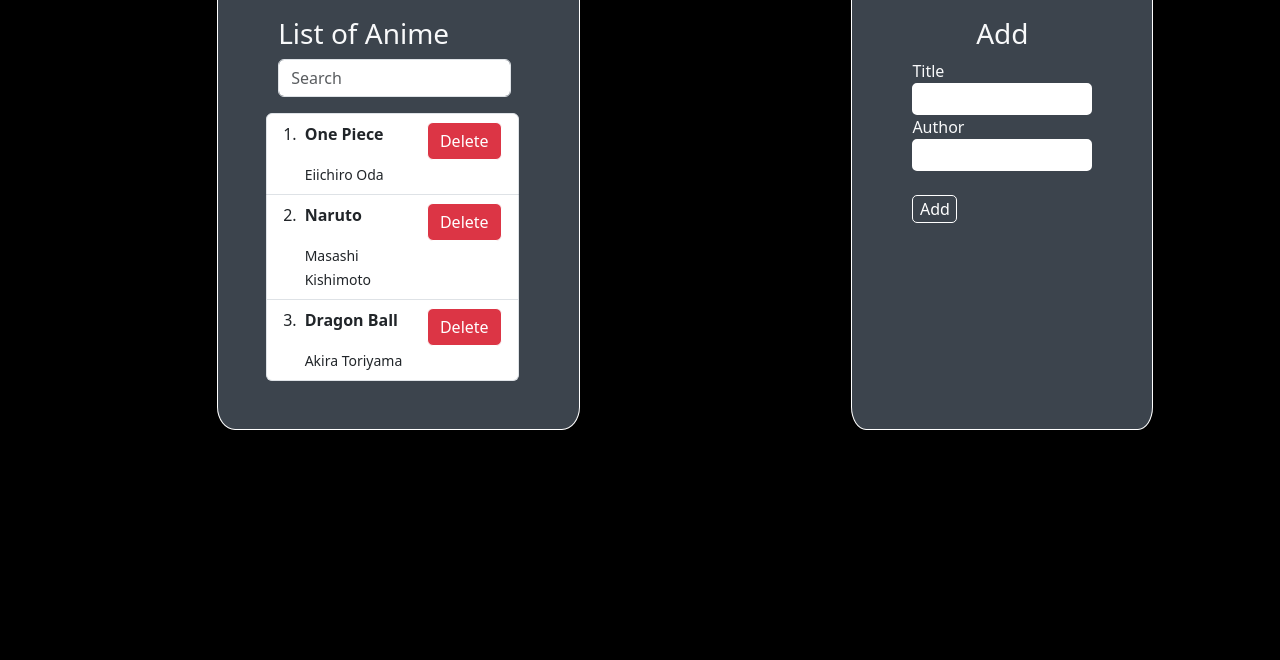
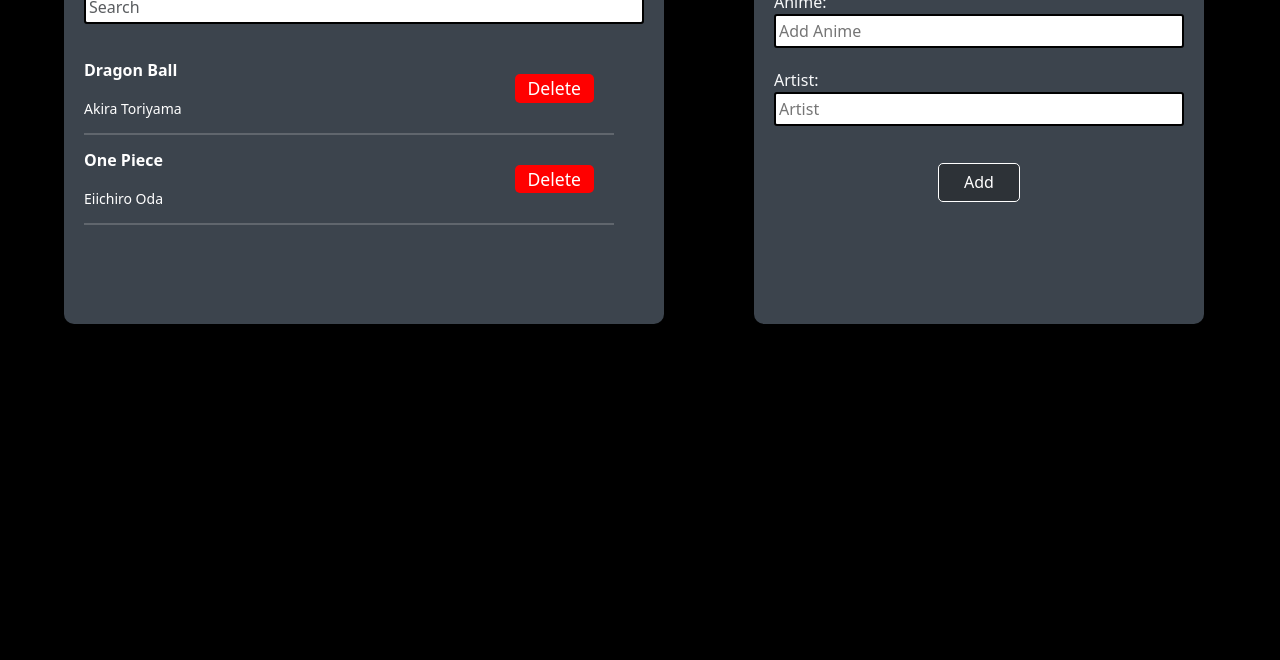
Before and after one commit to neil761/Web-System-Laboratory, a plain HTML site: page Act2/index.html in a window 1280 px wide. Shown: the part 140-800 px from the top of the page. Drawn offline with nearby package versions, Linux system fonts and the light colour scheme.

Commit message:
Add files via upload

```diff
--- a/Act2/app.js
+++ b/Act2/app.js
@@ -1,57 +1,121 @@
-const title = document.getElementById('title');
-const author = document.getElementById('author');
-const button = document.getElementById('button');
-const ol = document.getElementById('Anime');
-const list = document.querySelector('#Anime');
+// Working add and delete function
 
-//deleting
-list.addEventListener('click', function(e){
-    if(e.target.classList.contains('delete')){
-        const li = e.target.closest('li');
+const animeTitleForm = document.querySelector('#add-anime-title');
+const animeArtistForm = document.querySelector('#add-artist');
+const addButton = document.querySelector('#add-button');
+
+let animeTitleValue = '';
+let animeArtistValue = '';
+
+// Handle anime title input
+animeTitleForm.addEventListener('input', function(e) {
+    animeTitleValue = e.target.value;
+});
+
+// Handle anime artist input
+animeArtistForm.addEventListener('input', function(e) {
+    animeArtistValue = e.target.value;
+});
+
+// Add button click event
+addButton.addEventListener('click', function(e) {
+    e.preventDefault();
+
+    // Check if both title and artist are filled
+    if (animeTitleValue && animeArtistValue) {
+        addAnimeToPlaylist(animeTitleValue, animeArtistValue);
+    } else {
+        alert('Both fields are required!');
+    }
+});
+
+// Function to add the anime to the playlist
+function addAnimeToPlaylist(title, artist) {
+    // Create new list item
+    const li = document.createElement('li');
+    li.classList.add('list-searchpart'); // Add class for styling
+
+    const animetitle = document.createElement('p');
+    const animeartist = document.createElement('small');
+    const deleteBtn = document.createElement('button');
+    const hr = document.createElement('hr');
+
+
+    animetitle.textContent = title;
+    animeartist.textContent = artist;
+    deleteBtn.textContent = 'Delete';
+
+
+    deleteBtn.classList.add('delete');
+    animetitle.classList.add('anime-title');
+    animeartist.classList.add('artist');
+
+    // Create a wrapper div for title and artist
+    const animeInfoDiv = document.createElement('div');
+    animeInfoDiv.classList.add('anime-info'); // Add class for styling
+    animeInfoDiv.appendChild(animetitle);
+    animeInfoDiv.appendChild(animeartist);
+
+    // Append elements to the <li>
+    li.appendChild(animeInfoDiv);
+    li.appendChild(deleteBtn);
+
+
+    const list = document.querySelector('#anime-list ul');
+    list.appendChild(li);
+    list.appendChild(hr);
+
+    // Reset the forms after adding
+    animeTitleForm.reset();
+    animeArtistForm.reset();
+
+    // Clear the stored values
+    animeTitleValue = '';
+    animeArtistValue = '';
+}
+
+// Handle the delete functionality
+const list = document.querySelector('#anime-list ul');
+
+list.addEventListener('click', function(e) {
+    if (e.target.className === 'delete') {
+        const li = e.target.parentElement;
+        const hr = li.nextElementSibling;
+
+        if (hr && hr.tagName === 'HR') {
+            hr.parentNode.removeChild(hr);
+        }
         list.removeChild(li);
     }
-})
+});
 
 
 
-button.addEventListener('click', () =>{
-    //get value from input form
-    const newTitle = title.value;
-    const newAuthor = author.value;
+// searchbar function
+const searchBar = document.querySelector('.search-anime-part');
+const List = document.querySelector('#anime-list ul');
 
-    //create element
-    const p = document.createElement('p');
-    const small = document.createElement('small');
-    const button = document.createElement('button')
-    const div1 = document.createElement('div');
-    const div2 = document.createElement('div');
-    const li = document.createElement('li');
+searchBar.addEventListener('keyup', function(e) {
+    const term = e.target.value.toLowerCase();
+    const animeItems = list.getElementsByTagName('li');
 
-    //set value to the element
-    p.innerHTML = newTitle;
-    small.innerHTML = newAuthor;
-    button.innerHTML = "Delete"
+    Array.from(animeItems).forEach(function(animeItem) {
+        const title = animeItem.querySelector('.anime-title').textContent;
 
-    //add class to element
-    small.classList.add('author', 'fw-light');
-    button.classList.add('btn', 'btn-danger');
-    div1.classList.add('fw-bold');
-    div2.classList.add('ms-2', 'me-auto');
-    li.classList.add('list-group-item', 'd-flex', 'justify-content-between', 'align-items-start');
+        // Check if the title contains the search term
+        if (title.toLowerCase().indexOf(term) !== -1) {
+            animeItem.style.display = 'flex'; // Show the item with flex layout
+        } else {
+            animeItem.style.display = 'none'; // Hide if it doesn't match
+        }
+    });
 
-
-    //create container
-
-
-    div1.append(p);
-    div1.append(small);
-    div2.append(div1);
-    li.append(div2);
-    li.append(button)
-
-
-    //append to list
-    ol.append(li);
-
-    console.log(li)
-})
+    // Ensure HRs remain visible
+    const hrElements = list.querySelectorAll('hr');
+    hrElements.forEach(hr => {
+        // Control visibility of HR based on previous and next li visibility
+        const prevLiVisible = hr.previousElementSibling && hr.previousElementSibling.style.display !== 'none';
+        const nextLiVisible = hr.nextElementSibling && hr.nextElementSibling.style.display !== 'none';
+        hr.style.display = (prevLiVisible || nextLiVisible) ? 'block' : 'none'; // Show/hide based on visibility of adjacent <li>
+    });
+});
--- a/Act2/index.html
+++ b/Act2/index.html
@@ -4,80 +4,66 @@
     <meta charset="UTF-8">
     <meta name="viewport" content="width=device-width, initial-scale=1.0">
     <link href="https://cdn.jsdelivr.net/npm/bootstrap@5.3.3/dist/css/bootstrap.min.css" rel="stylesheet" integrity="sha384-QWTKZyjpPEjISv5WaRU9OFeRpok6YctnYmDr5pNlyT2bRjXh0JMhjY6hW+ALEwIH" crossorigin="anonymous">
+    <title>Document</title>
     <link rel="stylesheet" href="list.css">
-    <title>Document</title>
 </head>
 <body>
-    <div class="row p-5">
 
-    <div class="container container-fluid">
-        <div class="row p-5">
-            <div class="col-12">
-              <h3 class="title text-light">List of Anime</h3>
+    <div class="container">
+        <div class="row add-search g-4">
+            <div class="search col" id="anime-list">
+                <h2 class="header-title">List of Anime</h2>
+                <input type="text" class="form-control search-anime-part" placeholder="Search">
+                <ul class="unlist">
+
+                    <li class="list-searchpart">
+                        <div class="anime-info">
+                            <p class="anime-title">Dragon Ball</p>
+                            <small class="artist">Akira Toriyama</small>
+                        </div>
+                        <button class="delete">Delete</button>
+                    </li>
+                    <hr>
+                    <li class="list-searchpart">
+                        <div class="anime-info">
+                            <p class="anime-title">One Piece</p>
+                            <small class="artist">Eiichiro Oda</small>
+                        </div>
+                        <button class="delete">Delete</button>
+                    </li>
+                    <hr>
+
+                </ul>
+
             </div>
 
-            <div class="col-12">
-                <form class=" d-flex col-12" role="search">
-                    <input class="form-control me-2" type="search" placeholder="Search" aria-label="Search">
-                </form>
-            </div>
+            <div class="add col" id="adding-anime">
+                <h2 class="header-title">Add Anime</h2>
 
-            <ol class="list-group list-group-numbered mt-3" id="Anime">
-                <li class="list-group-item d-flex justify-content-between align-items-start">
-                  <div class="ms-2 me-auto">
-                    <div class="fw-bold">
-                        <p>One Piece</p>
-                        <small class="author fw-light">Eiichiro Oda</small>
-                    </div>
-                  </div>
-                  <button type="button" class="btn btn-danger">Delete</button>
-                </li>
+                <div class="addAnime">
+                    <label for="anime-title" class="text-light">Anime:</label>
+                    <form id="add-anime-title">
+                        <input type="text" id="anime-title" name="anime-title" placeholder="Add Anime">
+                    </form>
+                </div>
 
-                <li class="list-group-item d-flex justify-content-between align-items-start">
-                  <div class="ms-2 me-auto">
-                    <div class="fw-bold">
-                        <p>Naruto</p>
-                        <small class="author fw-light">Masashi Kishimoto</small>
-                    </div>
-                  </div>
-                  <button type="button" class="btn btn-danger">Delete</button>
-                </li>
+                <div class="addArtist">
+                    <label for="artist" class="text-light">Artist:</label>
+                    <form id="add-artist">
+                        <input type="text" id="artist" name="artist" placeholder="Artist">
+                    </form>
+                </div>
 
-                <li class="list-group-item d-flex justify-content-between align-items-start">
-                  <div class="ms-2 me-auto">
-                    <div class="fw-bold">
-                        <p>Dragon Ball</p>
-                        <small class="author fw-light">Akira Toriyama</small>
-                    </div>
-                  </div>
-                  <button type="button" class="btn btn-danger">Delete</button>
-                </li>
-            </ol>
-        </div>
-    </div>
 
-    <div class="container container-fluid w-25">
-        <div class="row p-5">
-            <div class="col-12">
-              <h3 class="title text-light text-center">Add </h3>
-            </div>
-
-            <div action="#">
-                <label for="fname" class="na text-light">Title</label><br>
-                <input type="text" id="title" name="fname" class="but w-100"><br>
-                <label for="lname" class="na text-light">Author</label><br>
-                <input type="text" id="author" name="lname" class="but w-100"><br><br>
-                <input type="submit" value="Add" id="button" class="buts w-25">
+                <div class="Button-add">
+                    <button id="add-button">Add</button>
+                </div>
 
             </div>
         </div>
     </div>
-    </div>
 
-
-
-
-    <script src="https://cdn.jsdelivr.net/npm/bootstrap@5.3.3/dist/js/bootstrap.bundle.min.js" integrity="sha384-YvpcrYf0tY3lHB60NNkmXc5s9fDVZLESaAA55NDzOxhy9GkcIdslK1eN7N6jIeHz" crossorigin="anonymous"></script>
-    <script src="app.js"></script>
 </body>
+<script src="app.js"></script>
+<script src="https://cdn.jsdelivr.net/npm/bootstrap@5.3.3/dist/js/bootstrap.bundle.min.js" integrity="sha384-YvpcrYf0tY3lHB60NNkmXc5s9fDVZLESaAA55NDzOxhy9GkcIdslK1eN7N6jIeHz" crossorigin="anonymous"></script>
 </html>
--- a/Act2/list.css
+++ b/Act2/list.css
@@ -1,32 +1,145 @@
 body{
-    background-color: black;
+    background-color: #000000;
+
 }
 
 .container{
-    border: 1px solid rgb(255, 255, 255);
-    background-color: rgb(60, 68, 77);
-    width: 30%;
-    margin-left: 15%;
-    margin-top: 5%;
-    border-radius: 5%;
+    width: 100%;
+    margin: 5%;
+    gap: 20px;
 }
 
-.btn{
-    border-color: white;
+
+.add-search{
+    justify-content: space-between;
 }
 
-.but{
-    border-radius: 5px;
-    border: white solid;
+
+
+.header-title{
+    text-align: center;
+    font-weight: bold;
+    color: white;
 }
 
-.buts{
+.search{
     background-color: rgb(60, 68, 77);
+    border-radius: 10px;
+    padding: 20px;
+    min-width: 100px;
+    max-width: 600px;
+    width: 100%;
+    flex-grow: 1;
+    min-height: 300%;
+    height: auto;
+}
+
+.list-searchpart {
+    display: flex;
+    justify-content: space-between;
+    align-items: center;
+    margin: 10px 0;
+}
+
+.anime-info{
+    display: flex;
+    flex-direction: column;
+    flex-grow: 1;
+    margin-right: 10px;
+}
+
+.unlist{
+    list-style: none;
+    margin-top: 30px;
+    margin-right: 30px;
+    padding: 0;
+}
+
+.anime-title{
+    font-weight: bold;
+    color: white;
+}
+.artist{
+    color: white;
+}
+
+.delete{
+    background-color: #ff0000;
+    border-color: white;
+    color: white;
+    border: none;
+    border-radius: 5px;
+    width: 15%;
+    font-size: 1.1em;
+    margin: 20px;
+    margin-left: auto;
+}
+
+.delete:hover{
+    padding: 3px;
+}
+
+hr {
+    margin: 10px 0; /* Add margin for spacing */
+    border: 1px solid #ccc; /* Optional: style hr */
+}
+
+
+
+
+.search-anime-part,
+#anime-title,
+#artist {
+    width: 100%;
+    padding: 3px;
+    margin-bottom: 20px;
+    border: 2px solid #000000;
+    border-radius: 3px;
+    background-color: #ffffff;
+}
+
+
+
+
+
+
+/* add */
+
+.add{
+    background-color: rgb(60, 68, 77);
+    padding: 20px;
+    border-radius: 10px;
+    min-width: 450px;
+    max-width: 300px;
+    height: 400px;
+    width: 50%;
+    min-height: 300px;
+    flex-shrink: 0;
+}
+
+.add-header{
+    text-align: center;
+    margin-bottom: 20px;
+    font-weight: bold;
+}
+
+.Button-add {
+    display: flex;
+    justify-content: center;
+    align-items: center;
+    height: 20%;
+}
+
+#add-button{
+    background-color: rgb(45, 50, 55);
     border-radius: 5px;
     border: white solid 0.5px;
     color: white;
+    height: 55%;
+    width: 20%;
 }
-.buts:hover{
+
+#add-button:hover{
     background-color: white;
     color: black;
 }
```
